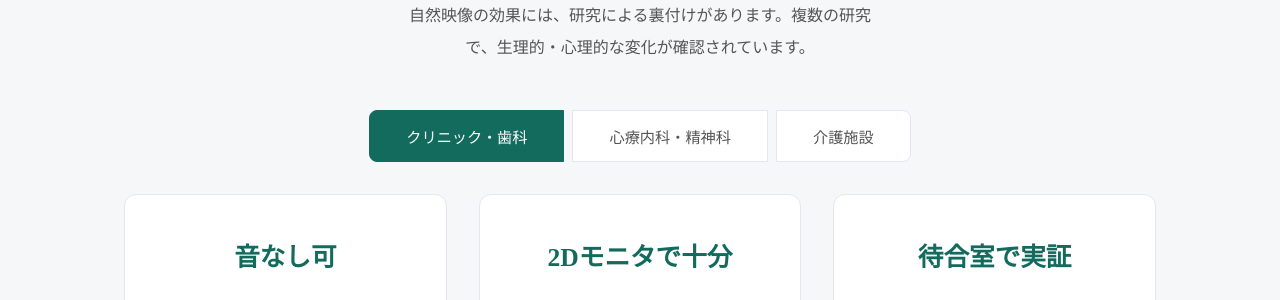
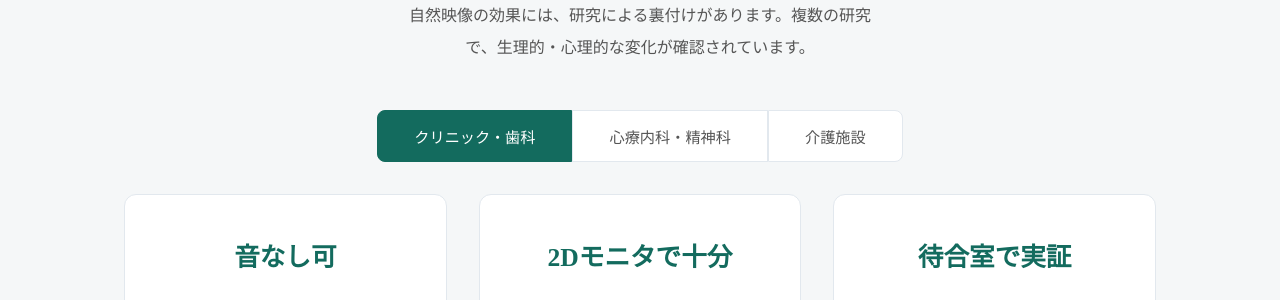
Before and after one commit to dr836gnypeq-ctrl/fukeichou-site, a Jekyll site: the page built from index.html, in a window 1280 px wide and 900 px high, scrolled down 1782 px. Shown: the part 150-450 px from the top of the window. Built offline with Jekyll 4.4.1, drawn with Linux system fonts in a browser that asks for light colours; nearby versions of some CDN libraries.

Commit message:
fix: unify ev-audience-tabs to segment style matching tab-switcher

```diff
--- a/_layouts/default.html
+++ b/_layouts/default.html
@@ -51,7 +51,7 @@
 <link rel="prefetch" href="{{ '/' | relative_url }}">
 <link rel="prefetch" href="{{ '/evidence/' | relative_url }}">
 {% endif %}
-<link rel="stylesheet" href="{{ '/assets/css/style.css' | relative_url }}?v=20260321s">
+<link rel="stylesheet" href="{{ '/assets/css/style.css' | relative_url }}?v=20260321t">
 <script src="https://cdn.jsdelivr.net/npm/lucide@0.383.0/dist/umd/lucide.min.js" defer></script>
 </head>
 <body>
--- a/assets/css/style.css
+++ b/assets/css/style.css
@@ -97,7 +97,7 @@ a:hover{color:var(--gold)}
 .evidence-card h3{font-family:var(--serif);font-size:1rem;margin-bottom:12px}
 .evidence-card p{font-size:.85rem;color:var(--ink-light);line-height:1.8}
 .evidence-source{text-align:center;font-size:.9rem;color:var(--ink-faint)}
-.ev-audience-tabs{display:flex;justify-content:center;gap:8px;margin:24px 0 32px;flex-wrap:wrap}
+.ev-audience-tabs{display:flex;justify-content:center;gap:0;margin:24px 0 32px}
 
 /* FAQ */
 .faq-list{max-width:720px;margin:0 auto}
@@ -158,9 +158,10 @@ a:hover{color:var(--gold)}
 .flow-steps{grid-template-columns:1fr 1fr}
 .section-heading{font-size:1.5rem}
 .tab-btn{padding:10px 10px;font-size:.75rem}
-.ev-audience-tabs{flex-wrap:nowrap;gap:4px}
 .tab-switcher{flex-wrap:nowrap}
 .tab-switcher .tab-btn{flex:1;padding:10px 4px;text-align:center}
+.ev-audience-tabs{flex-wrap:nowrap}
+.ev-audience-tabs .tab-btn{flex:1;padding:10px 4px;text-align:center}
 }
 @media(max-width:480px){
 .flow-steps{grid-template-columns:1fr}
```
